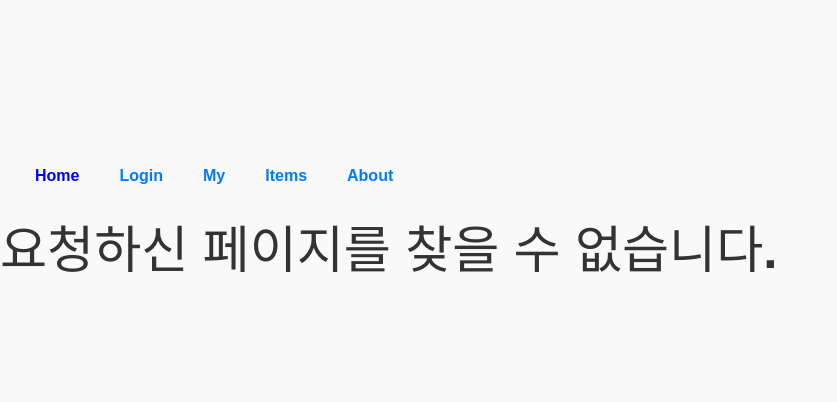
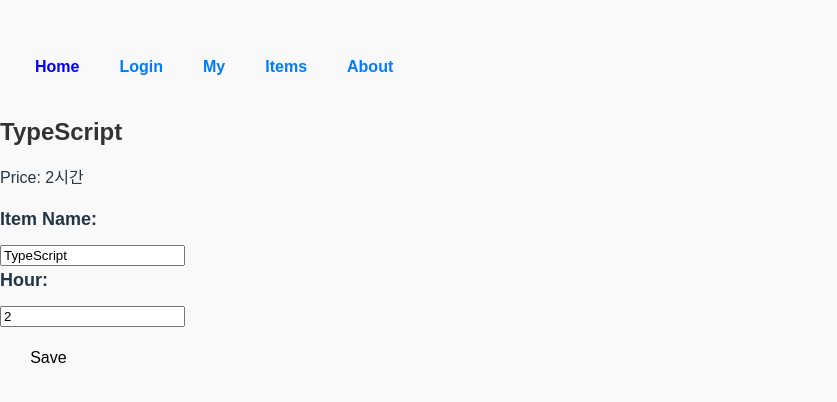
Before and after one commit to yoounyoungheon/hana-git-prac, a React (Vite) app in the folder sample/: page /items/100 in a window 1280 px wide. Shown: the part 196-598 px from the top of the page, without its empty margins (0-837 px from the left). Built offline with nearby package versions, Linux system fonts and the light colour scheme.

Commit message:
refactor itemLayout

```diff
--- a/sample/src/App.css
+++ b/sample/src/App.css
@@ -1,7 +1,6 @@
 /*공통 */
 body {
   font-family: "Arial", sans-serif;
-  margin: 0;
   padding: 0;
   background-color: #f9f9f9;
 }
@@ -13,9 +12,8 @@ h2 {
 }
 
 button {
-  padding: 8px 16px;
-  background-color: #007bff;
-  color: white;
+  margin: 10px;
+  color: black;
   border: none;
   border-radius: 4px;
   cursor: pointer;
@@ -23,26 +21,27 @@ button {
 }
 
 button:hover {
+  color: white;
   background-color: #0056b3;
 }
 
 /* app 전체 */
-.app-container {
-  display: flex;
-  justify-content: space-between;
-  padding: 40px;
-  max-width: 2700px;
-  margin: 0 auto;
+.my-container{
+  flex: 1;
+  padding: 30px;
+
 }
+
 /*Profile */
 .profile-container {
   flex: 1;
-  padding: 40px; /* 패딩도 넓어질 테니까 늘려서 균형을 맞춥니다 */
+  width: 100%;
+  max-width: 400px;
+  padding: 20px; /* 패딩도 넓어질 테니까 늘려서 균형을 맞춥니다 */
   background-color: #fff;
   border-radius: 8px;
   box-shadow: 0 4px 8px rgba(0, 0, 0, 0.1);
   text-align: center;
-  margin-right: 20px;
 }
 
 .profile-container h1 {
@@ -50,23 +49,15 @@ button:hover {
   font-weight: bold;
 }
 
-.age {
-  color: red;
-  font-size: 28px; /* 나이 폰트 크기 조정 */
-}
-
 .user-name {
   color: green;
   font-weight: bold;
 }
 
-.status {
-  margin-left: 8px;
-  color: gray;
-}
-
 .logout-button {
   margin-top: 20px;
+  color: white;
+  background-color: #007bff;
   padding: 12px 20px; /* 버튼 크기도 증가 */
 }
 /* Login */
@@ -132,12 +123,14 @@ label {
 .cart-list {
   list-style-type: none;
   padding: 0;
-  margin-top: 0px; /* 여백 증가 */
+  margin-top: 0px;
 }
 
 .cart-item {
+  width: 100%;
+  max-width: 400px;
   padding: 20px; /* 카드 아이템 크기 증가 */
-  background-color: #f4f4f4;
+  background-color: white;
   border: 1px solid #ccc;
   border-radius: 8px;
   margin-bottom: 15px;
@@ -230,27 +223,3 @@ nav a:hover {
   color: #fff;
   border-radius: 4px;
 }
-
-/* 좌측 정렬 스타일 */
-.align-left {
-  text-align: left;
-  margin-left: 0; /* 좌측에 정렬 */
-}
-
-/* 우측 정렬 스타일 */
-.align-right {
-  text-align: right;
-  margin-right: 0; /* 우측에 정렬 */
-}
-
-/* 로그인 전 입력 필드 스타일 */
-.login-input-red {
-  color: red; /* 빨간색 텍스트 */
-  font-weight: bold; /* 굵은 글꼴 */
-}
-
-/* 로그인 후 사용자 이름 스타일 */
-.user-name-highlight {
-  color: green; /* 초록색 텍스트 */
-  font-weight: bold; /* 굵은 글꼴 */
-}
--- a/sample/src/App.tsx
+++ b/sample/src/App.tsx
@@ -1,16 +1,15 @@
 import { Route, Routes } from 'react-router-dom';
 import './App.css';
 import { Home } from './components/routing/Home';
-import { Items } from './components/routing/Items';
+import {Items} from './components/routing/Items';
 import Nav from './components/Nav';
 import { LoginWrapper } from './components/routing/LoginWrapper';
 import { SessionProvider } from './components/context-api/SessionContext';
 import { NotFoundPage } from './components/routing/NotFoundPage';
 import { My }from './components/routing/My';
-
+import ItemLayout from './components/routing/ItemLayout';
 
 function App() {
-
   return (
     <SessionProvider>
     <Nav/>
@@ -18,7 +17,8 @@ function App() {
       <Route path='/' element={<Home></Home>}></Route>
       <Route path='/login' element={<LoginWrapper/>}></Route>
       <Route path='/my' element={<My/>}></Route>
-      <Route path='/items' element={<Items/>}></Route>
+      <Route path="/items" element={<ItemLayout />} />
+      <Route path='/items/:id' element={<Items/>}></Route>
       <Route path="*" element={<NotFoundPage />} />
     </Routes>
     </SessionProvider>
--- a/sample/src/components/context-api/SessionContext.tsx
+++ b/sample/src/components/context-api/SessionContext.tsx
@@ -1,5 +1,5 @@
 // src/context/SessionContext.tsx
-import React, { createContext, useContext, ReactNode, useReducer, useEffect } from "react";
+import React, { createContext, useContext, ReactNode, useReducer, useEffect, useCallback } from "react";
 import { CartItem, Session } from "../../utils/type";
 import { initialSession, sessionReducer } from "./reducer/reducer";
 
@@ -9,6 +9,7 @@ interface SessionContextType {
   logout: () => void;
   addCartItem: (name: string, price: number) => void;
   removeCartItem: (itemId: number) => void;
+  updateCartItem: (updatedItem: CartItem) => void;
 }
 
 const SessionContext = createContext<SessionContextType | undefined>(undefined);
@@ -79,9 +80,16 @@ export const SessionProvider: React.FC<{ children: ReactNode }> = ({
     dispatch({ type: "removeCartItem", payload: itemId });
   };
 
+  const updateCartItem = useCallback(
+    (updatedItem: CartItem) => {
+      dispatch({ type: "updateCartItem", payload: updatedItem });
+    },
+    [session]
+  );
+
   return (
     <SessionContext.Provider
-      value={{ session, login, logout, addCartItem, removeCartItem }}
+      value={{ session, login, logout, addCartItem, removeCartItem, updateCartItem }}
     >
       {children}
     </SessionContext.Provider>
--- a/sample/src/components/context-api/reducer/reducer.ts
+++ b/sample/src/components/context-api/reducer/reducer.ts
@@ -4,7 +4,8 @@ type ActionType =
   | { type: "login"; payload: LoginUser }
   | { type: "logout" }
   | { type: "addCartItem"; payload: CartItem }
-  | { type: "removeCartItem"; payload: number };
+  | { type: "removeCartItem"; payload: number }
+  | { type: "updateCartItem"; payload: CartItem };
 
 export const initialSession: Session ={
   loginUser: null,
@@ -28,6 +29,11 @@ export const sessionReducer = (state:Session, action:ActionType):Session=>{
         ...state,
         cart: state.cart.filter((item) => item.id !== action.payload),
       };
-    default: return initialSession;
+    case 'updateCartItem':
+      return {
+        ...state,
+        cart: state.cart.map((item)=> item.id === action.payload.id ? action.payload: item)
+      }
+    default: return state;
   }
 }
--- /dev/null
+++ b/sample/src/components/routing/ItemLayout.tsx
@@ -0,0 +1,87 @@
+import { createContext, useMemo, useState } from "react";
+import { Link, Outlet, useNavigate} from "react-router-dom"
+import { CartItem } from "../../utils/type";
+import { useSession } from "../context-api/SessionContext";
+
+export interface ItemContextType {
+  selectedItem: CartItem | null;
+  setSelectedItem: React.Dispatch<React.SetStateAction<CartItem | null>>;
+}
+
+export const ItemContext = createContext<ItemContextType | undefined>(
+  undefined
+);
+
+const ItemLayout: React.FC = () => {
+  const { session, addCartItem } = useSession();
+  const { cart } = session;
+  const [searchTerm, setSearchTerm] = useState("");
+  const [selectedItem, setSelectedItem] = useState<CartItem | null>(null);
+  const navigate = useNavigate();
+
+  const filteredItems = useMemo(
+    () =>
+      cart.filter((item) =>
+        item.name.toLowerCase().includes(searchTerm.toLowerCase())
+      ),
+    [cart, searchTerm]
+  );
+
+  const handleSearch = (e: React.ChangeEvent<HTMLInputElement>) => {
+    setSearchTerm(e.target.value);
+  };
+
+  const handleAddItem = () =>{
+    const newItemName = `New Item`;
+    const newItemHour = 1;
+    addCartItem(newItemName, newItemHour)
+    const newItem: CartItem = {
+      id: cart.length + 1,
+      name: newItemName,
+      hour: newItemHour
+    }
+    setSelectedItem(newItem);
+    navigate(`/items/${newItem.id}`, { state: { item: newItem } });
+  }
+
+  return (
+    <ItemContext.Provider value={{ selectedItem, setSelectedItem }}>
+      <div style={{ display: "flex" }}>
+        <div style={{ flex: 1 }}>
+          <h2>Items List</h2>
+          <input
+            type="text"
+            placeholder="Search items"
+            value={searchTerm}
+            onChange={handleSearch}
+          />
+          <ul>
+            {filteredItems.map((item) => (
+              <li key={item.id}>
+                <Link
+                  to={`/items/${item.id}`}
+                  state={{ item }}
+                  onClick={() => setSelectedItem(item)}
+                  style={{
+                    fontWeight:
+                    selectedItem?.id === item.id ? "bold" : "normal",
+                  }}
+                >
+                  {item.name} - {item.hour} 시간
+                </Link>
+              </li>
+            ))}
+          </ul>
+          <button onClick={handleAddItem}>Add Item</button>
+        </div>
+
+        {/* 오른쪽에 선택된 아이템 상세 정보만 표시 */}
+        <div style={{ flex: 2, marginLeft: 30 }}>
+          <Outlet />
+        </div>
+      </div>
+    </ItemContext.Provider>
+  );
+};
+
+export default ItemLayout;
--- a/sample/src/components/routing/Items.tsx
+++ b/sample/src/components/routing/Items.tsx
@@ -1,26 +1,77 @@
-import { Link, useParams } from "react-router-dom"
+import { useLocation, useNavigate, useOutletContext, useParams, } from "react-router-dom"
 import { useSession } from "../context-api/SessionContext";
+import { useEffect, useState } from "react";
+import { ItemContextType } from "./ItemLayout";
+import { CartItem } from "../../utils/type";
 
 export function Items(){
   const { id } = useParams<{id:string}>();
-  const {session} = useSession();
-  const item = session.cart.find((item)=> item.id === Number(id));
+  const navigate = useNavigate();
+  const location = useLocation();
+  const itemFromState = location.state?.item as CartItem | undefined;
+  const { session, updateCartItem } = useSession();
+  const [editingItem, setEditingItem] = useState<CartItem | null>(null);
+  const context = useOutletContext<ItemContextType>(); // context 가져오기
 
-  if(!item){return <div>Item not found</div>}
+  useEffect(() => {
+    if (id) {
+      let foundItem = session.cart.find((item) => item.id === Number(id));
+      if (!foundItem && itemFromState) {
+        foundItem = itemFromState;
+      }
+      if (foundItem) {
+        setEditingItem(foundItem);
+      } else {
+        navigate("/items"); // 아이템이 없으면 목록으로 리다이렉트
+      }
+    }
+  }, [session.cart, id, navigate, itemFromState]);
+
+  const handleUpdateItem = ()=>{
+    if(editingItem){
+      updateCartItem(editingItem);
+      context?.setSelectedItem(editingItem);
+      alert("Item updated successfully!");
+    } else {
+      console.log("Failed to update item: item is missing")
+    }
+  }
+
 
   return (
-    <div className="item-details">
-      <h2>Item details</h2>
-      <p>
-        <strong>ID:</strong> {item.id}
-      </p>
-      <p>
-        <strong>Name:</strong> {item.name}
-      </p>
-      <p>
-        <strong>Price:</strong> {item.hour.toLocaleString()}시간
-      </p>
-      <Link to="/items">Back to Items</Link>
+    <div>
+      {editingItem ? (
+        <>
+          <h2>{editingItem.name}</h2>
+          <p>Price: {editingItem.hour}시간</p>
+          <div>
+            <label>Item Name:</label>
+            <input
+              type="text"
+              value={editingItem.name}
+              onChange={(e) =>
+                setEditingItem({ ...editingItem, name: e.target.value })
+              }
+            />
+          </div>
+          <div>
+            <label>Hour:</label>
+            <input
+              type="number"
+              value={editingItem.hour}
+              onChange={(e) =>
+                setEditingItem({
+                  ...editingItem,
+                  hour: Number(e.target.value),
+                })
+              }
+            />
+          </div>
+          <button onClick={handleUpdateItem}>Save</button>
+        </>
+      ) : (
+        <p>Loading item...</p>
+      )}
     </div>
-  )
-}
+  );
+};
--- a/sample/src/components/routing/My.tsx
+++ b/sample/src/components/routing/My.tsx
@@ -19,10 +19,10 @@ export const My: React.FC = () => {
 
   // 검색어 상태
   const [searchTerm, setSearchTerm] = useState("");
-  const debouncedSearchTerm  = useDebounce(searchTerm, 300);
+  const debouncedSearchTerm  = useDebounce(searchTerm, 100);
+
   // 검색된 상태 필터링
   const filterCartItems = cart.filter((item)=>item.name.includes(debouncedSearchTerm));
-
 
   const handleAddItem = () => {
     if (newItemName && newItemPrice) {
@@ -121,7 +121,7 @@ export const My: React.FC = () => {
             ) : (
               <>
                 {name} ({hour.toLocaleString()} 시간)
-                <button onClick={() => handleEditItem(id, name, hour)}>
+                <button className='button' onClick={() => handleEditItem(id, name, hour)}>
                   Edit
                 </button>
                 <button onClick={() => removeCartItem(id)}>DEL</button>
--- a/sample/src/components/routing/NotFoundPage.tsx
+++ b/sample/src/components/routing/NotFoundPage.tsx
@@ -1,5 +1,5 @@
 export function NotFoundPage(){
   return (
-    <h1>요청하신 페이지를 찾을 수 없습니다.</h1>
+    <h2>요청하신 페이지를 찾을 수 없습니다.</h2>
   )
 }
--- a/sample/src/styles.ts
+++ b/sample/src/styles.ts
@@ -3,7 +3,7 @@ import styled from 'styled-components';
 import { NavLink } from 'react-router-dom';
 
 // 전역적으로 사용할 색상 변수를 정의
-const appColor = '#FF6347'; // 예시로 사용할 색상 (토마토색)
+const appColor = '#0056b3'; // 예시로 사용할 색상 (토마토색)
 
 // ul 요소의 기본 스타일 정의
 export const UI = styled.ul`
```
Also changed, not shown: sample/src/components/Nav.tsx (+3 -6 lines).
